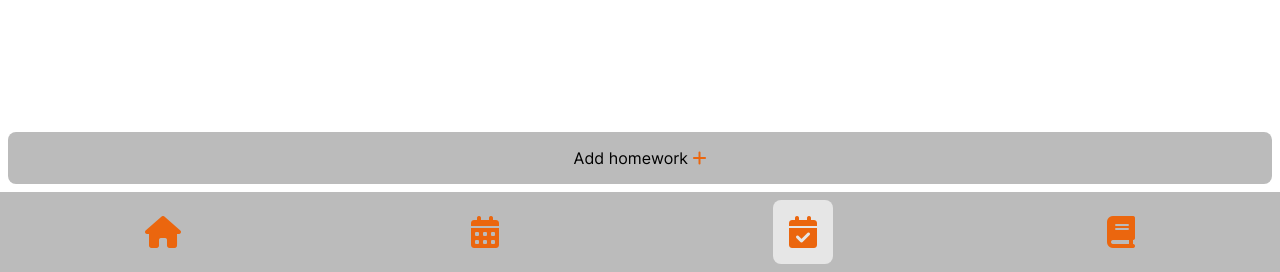
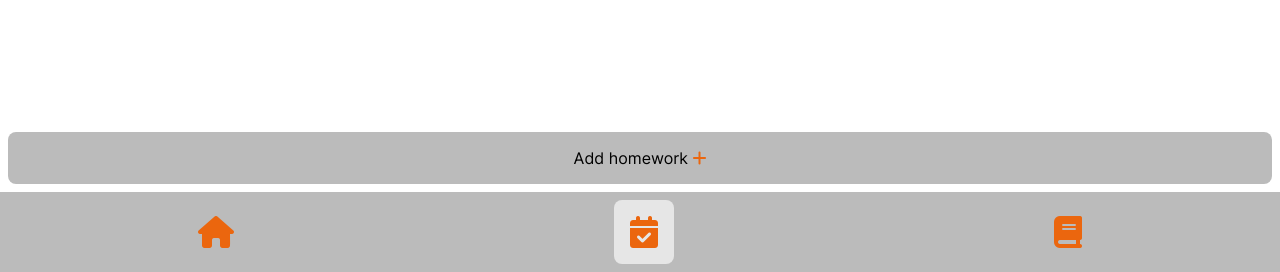
Before and after one commit to noten-app/old-app, a PHP site: page /homework/ in a window 1280 px wide. Shown: the part 528-800 px from the top of the page. Run offline with PHP 8.4, Linux system fonts and the light colour scheme; the visitor is signed in with stand-in values (Sample User, id 1); data that the repository does not hold is empty; a stand-in replaces the project's code that opens the database connection; some libraries are stand-ins or nearby versions.

Commit message:
Remove navbar links

```diff
--- a/classes/index.php
+++ b/classes/index.php
@@ -77,12 +77,6 @@
             </div>
         </a>
         <?php if($_SESSION["beta_tester"] == 1){ ?>
-        <a href="/calendar/" class="nav-link">
-            <div class="navbar_icon">
-                <i class="fas fa-calendar-alt"></i>
-            </div>
-        </a>
-        <?php } if($_SESSION["beta_tester"] == 1){ ?>
         <a href="/homework/" class="nav-link">
             <div class="navbar_icon">
                 <i class="fas fa-calendar-check"></i>
--- a/homework/index.php
+++ b/homework/index.php
@@ -91,13 +91,6 @@ $con->close();
             </div>
         </a>
         <?php if ($_SESSION["beta_tester"] == 1) { ?>
-            <a href="/calendar/" class="nav-link">
-                <div class="navbar_icon">
-                    <i class="fas fa-calendar-alt"></i>
-                </div>
-            </a>
-        <?php }
-        if ($_SESSION["beta_tester"] == 1) { ?>
             <a href="/homework/" class="nav-link nav-active">
                 <div class="navbar_icon">
                     <i class="fas fa-calendar-check"></i>
--- a/index.php
+++ b/index.php
@@ -55,12 +55,6 @@
             </div>
         </a>
         <?php if($_SESSION["beta_tester"] == 1){ ?>
-        <a href="/calendar/" class="nav-link">
-            <div class="navbar_icon">
-                <i class="fas fa-calendar-alt"></i>
-            </div>
-        </a>
-        <?php } if($_SESSION["beta_tester"] == 1){ ?>
         <a href="/homework/" class="nav-link">
             <div class="navbar_icon">
                 <i class="fas fa-calendar-check"></i>
```
